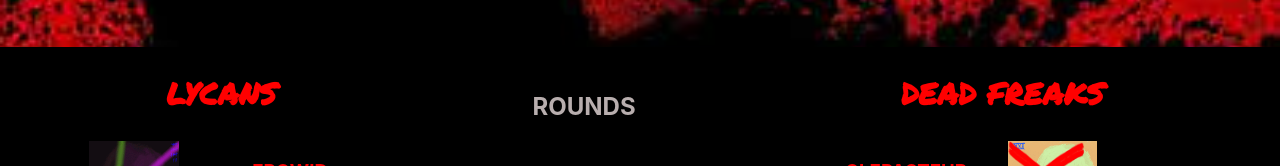
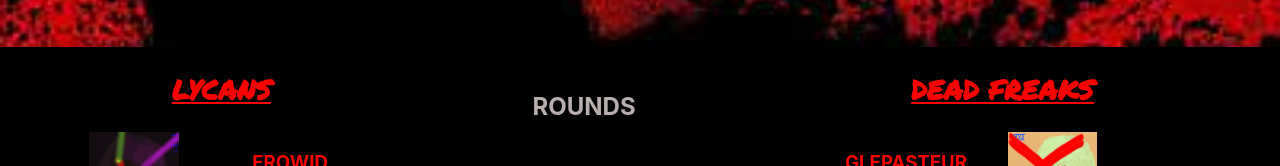
Before and after one commit to vlee13/Blood-Bath, a React (Create React App) app: page / in a window 1280 px wide. Shown: the part 189-355 px from the top of the page. Built offline with nearby package versions, Linux system fonts and the light colour scheme.

Commit message:
underline lycans and dead freaks

```diff
--- a/src/Components/AllFighters.js
+++ b/src/Components/AllFighters.js
@@ -39,7 +39,8 @@ const AllFighters = () => {
             style={{
               color: "red",
               fontFamily: `"Permanent Marker", "cursive"`,
-              fontSize: "30px",
+              fontSize: "27px",
+              textDecoration: "underline",
             }}
           >
             LYCANS
@@ -169,7 +170,8 @@ const AllFighters = () => {
             style={{
               color: "red",
               fontFamily: `"Permanent Marker", "cursive"`,
-              fontSize: "30px",
+              fontSize: "27px",
+              textDecoration: "underline",
             }}
           >
             DEAD FREAKS
```
Also changed, not shown: src/Components/EightFighters.js (added, +7 -0 lines).
